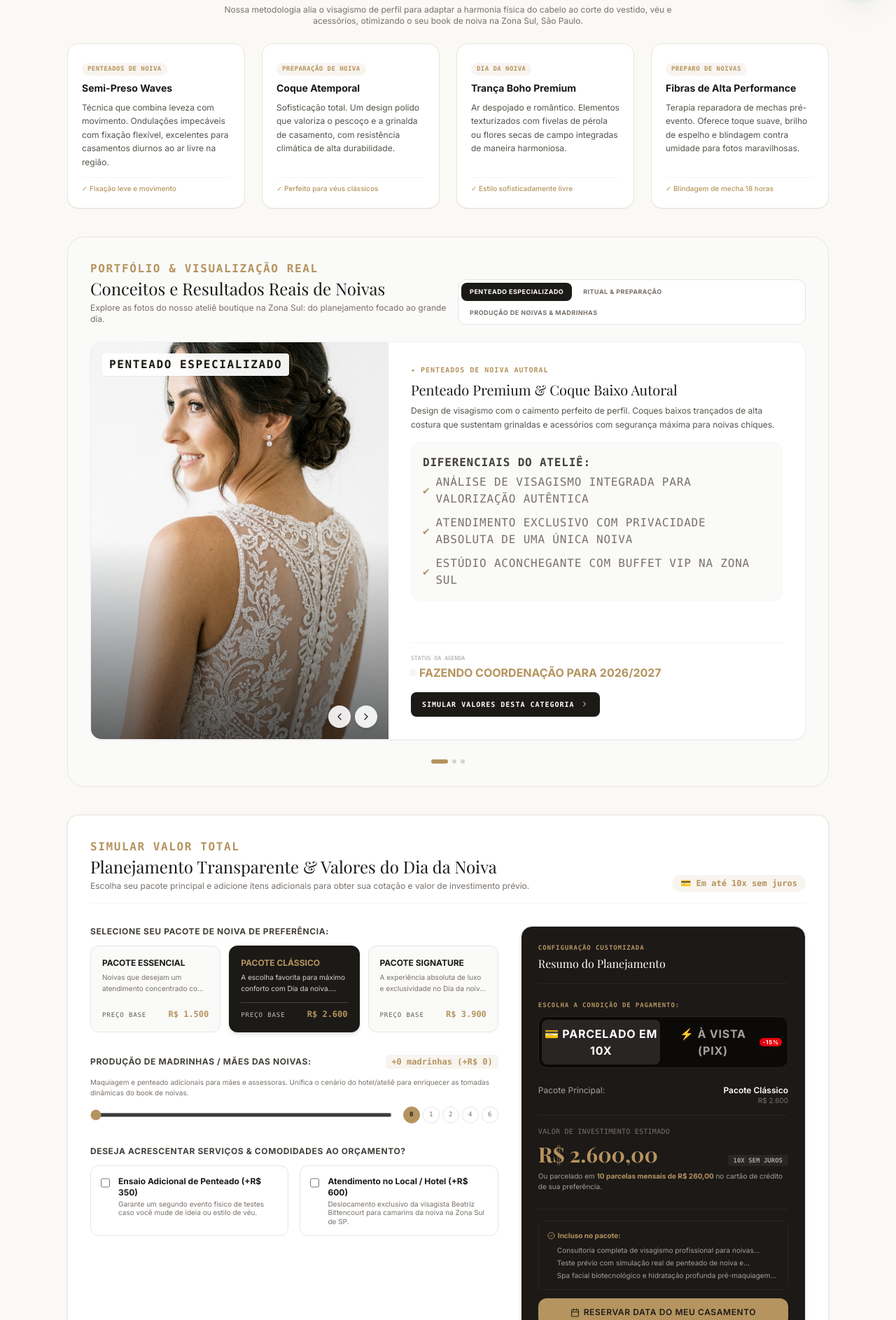
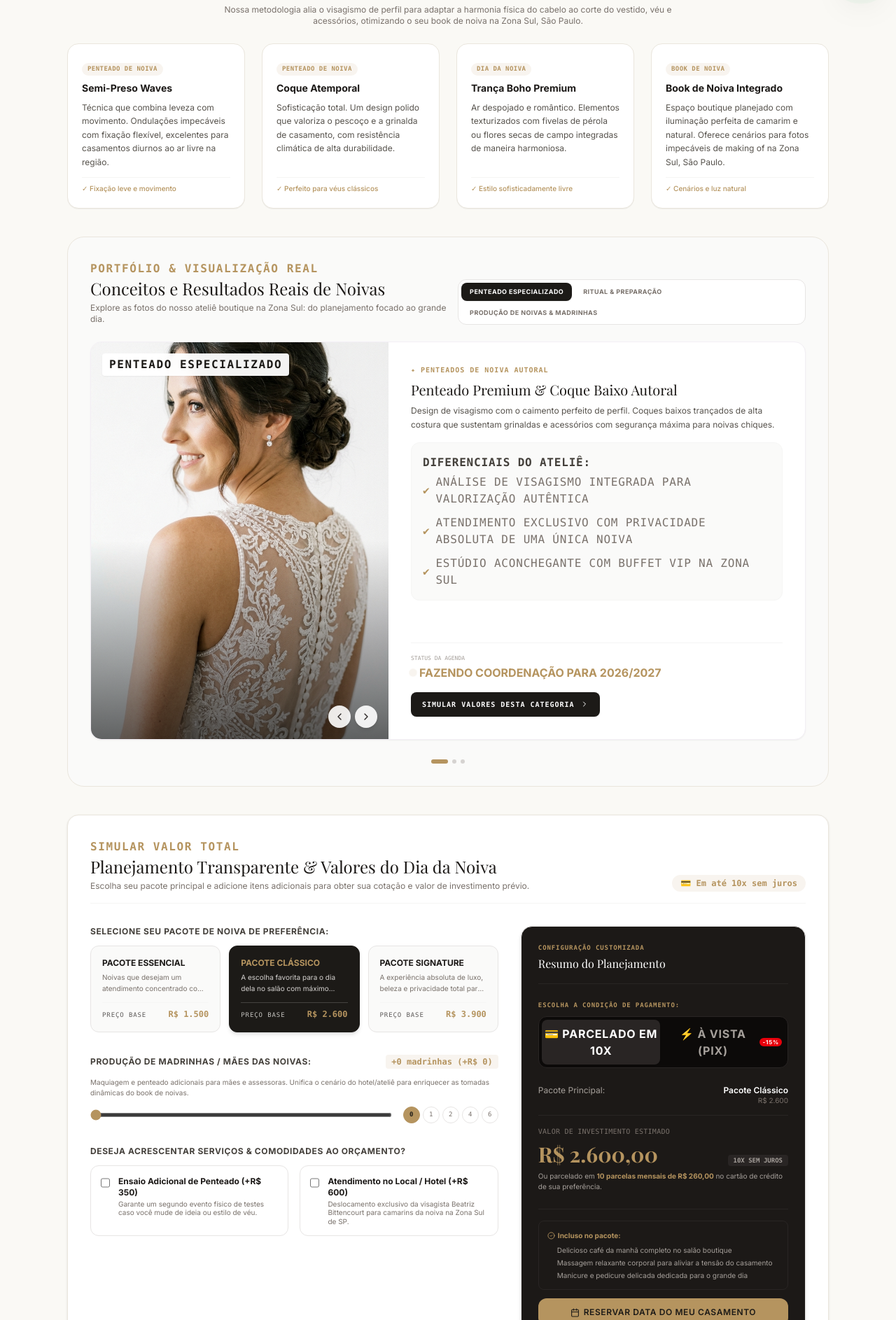
Before and after one commit to Blockchainauto4/Beatriz-Bittencourt-, a React (Vite) app: page / in a window 1280 px wide. Shown: the part 794-2680 px from the top of the page at 70% size. Built offline with nearby package versions, Linux system fonts and the light colour scheme; a web font is replaced by a local one.

Commit message:
refactor: standardize wedding service terminology
Normalize keywords and service descriptions to improve consistency across the bridal packages and portfolio sections.

```diff
--- a/src/App.tsx
+++ b/src/App.tsx
@@ -519,27 +519,27 @@ export default function App() {
                   {[
                     {
                       title: "Semi-Preso Waves",
-                      keyword: "Penteados de Noiva",
+                      keyword: "Penteado de noiva",
                       desc: "Técnica que combina leveza com movimento. Ondulações impecáveis com fixação flexível, excelentes para casamentos diurnos ao ar livre na região.",
                       feature: "Fixação leve e movimento"
                     },
                     {
                       title: "Coque Atemporal",
-                      keyword: "Preparação de Noiva",
+                      keyword: "Penteado de noiva",
                       desc: "Sofisticação total. Um design polido que valoriza o pescoço e a grinalda de casamento, com resistência climática de alta durabilidade.",
                       feature: "Perfeito para véus clássicos"
                     },
                     {
                       title: "Trança Boho Premium",
-                      keyword: "Dia da Noiva",
+                      keyword: "Dia da noiva",
                       desc: "Ar despojado e romântico. Elementos texturizados com fivelas de pérola ou flores secas de campo integradas de maneira harmoniosa.",
                       feature: "Estilo sofisticadamente livre"
                     },
                     {
-                      title: "Fibras de Alta Performance",
-                      keyword: "Preparo de Noivas",
-                      desc: "Terapia reparadora de mechas pré-evento. Oferece toque suave, brilho de espelho e blindagem contra umidade para fotos maravilhosas.",
-                      feature: "Blindagem de mecha 18 horas"
+                      title: "Book de Noiva Integrado",
+                      keyword: "Book de noiva",
+                      desc: "Espaço boutique planejado com iluminação perfeita de camarim e natural. Oferece cenários para fotos impecáveis de making of na Zona Sul, São Paulo.",
+                      feature: "Cenários e luz natural"
                     }
                   ].map((style, i) => (
                     <div key={i} className="bg-white border border-[#EAE6DD] rounded-2xl p-5 space-y-3 flex flex-col justify-between hover:border-[#B5945F]/40 transition-colors shadow-2xs">
@@ -1181,7 +1181,7 @@ export default function App() {
                         <span className="text-[#B5945F] font-serif text-sm">📍</span>
                         <div>
                           <strong className="text-stone-900 block">Endereço Real & Fácil</strong>
-                          Rua Dep. João Sussumu Hirata (região de Jd. Marajoara, Vila Sofia e Chácara Flora). Estacionamento privativo para noivas.
+                          Rua Dr. Ferreira Lopes, 703 (região de Jd. Marajoara, Vila Sofia e Chácara Flora). Estacionamento privativo para noivas.
                         </div>
                       </div>
                       <div className="flex items-start gap-2 text-2xs text-stone-600">
--- a/src/data.ts
+++ b/src/data.ts
@@ -238,69 +238,71 @@ export const BRIDAL_PACKAGES: BridalPackage[] = [
     priceString: "R$ 1.500",
     idealFor: "Noivas que desejam um atendimento concentrado com maquiagem HD e penteado de noiva de alta fixação.",
     included: [
-      "Teste prévio completo de penteado de noiva",
-      "Penteado de noiva profissional no Grande Dia de seu Dia da noiva",
-      "Maquiagem HD com cílios de alta qualidade e pele blindada resistente a lágrimas",
+      "Teste prévio de penteado de noiva e makeup",
+      "Penteado de noiva e maquiagem profissional no salão no Grande Dia da noiva",
+      "Hidratação capilar essencial e preparação de noiva para o penteado autoral",
       "Consultoria de visagismo express para harmonização de véu, acessórios e decote na Zona Sul, São Paulo"
     ],
-    features: ["Penteado de noiva", "Preparação de Noiva", "Dia da noiva Slim"]
+    features: ["Penteado de noiva", "Makeup", "Dia da noiva Slim"]
   },
   {
     id: "noiva-classico",
     name: "Pacote Clássico: Dia da noiva Premium & Penteado de noiva na Zona Sul, São Paulo",
     price: 2600,
     priceString: "R$ 2.600",
-    idealFor: "A escolha favorita para máximo conforto com Dia da noiva. Inclui assessoria de visagismo e penteado de noiva.",
+    idealFor: "A escolha favorita para o dia dela no salão com máximo conforto, relaxamento e bem-estar completo.",
     included: [
-      "Consultoria completa de visagismo profissional para noivas (análise de linhas e arquétipo facial)",
-      "Teste prévio com simulação real de penteado de noiva e maquiagem de alta definição",
-      "Spa facial biotecnológico e hidratação profunda pré-maquiagem no seu Dia da noiva",
-      "Penteado de noiva sofisticado personalizado + Maquiagem blindada ultra resistente",
-      "Uso de camarim e espaço privativo boutique no ateliê para o Dia da noiva (com buffet gourmet na Zona Sul, São Paulo)",
-      "Assessoria e suporte especializado para vestimenta, colocação de véu e grinalda"
+      "Delicioso café da manhã completo no salão boutique",
+      "Massagem relaxante corporal para aliviar a tensão do casamento",
+      "Manicure e pedicure delicada dedicada para o grande dia",
+      "Hidratação capilar profunda e preparação completa do penteado de noiva",
+      "Penteado de noiva sofisticado personalizado + Maquiagem (makeup) blindada",
+      "Pausa estruturada para sessões de fotos e filmagens (por conta da noiva/seus fotógrafos)",
+      "Uso de camarim e espaço privativo boutique no ateliê na Zona Sul, São Paulo"
     ],
-    features: ["Penteado de noiva", "Dia da noiva", "Preparo de Noiva", "Visagismo"]
+    features: ["Penteado de noiva", "Makeup", "Dia da noiva", "Boutique no Salão"]
   },
   {
     id: "noiva-signature",
     name: "Pacote Signature: Dia da noiva & Book de noiva de Luxo na Zona Sul, São Paulo",
     price: 3900,
     priceString: "R$ 3.900",
-    idealFor: "A experiência absoluta de luxo e exclusividade no Dia da noiva. Perfeito para noivas que desejam registrar fotos refinadas no Book de noiva.",
+    idealFor: "A experiência absoluta de luxo, beleza e privacidade total para o dia dela no salão e book de fotos.",
     included: [
-      "Todos os serviços do pacote clássico com privacidade total do ateliê na Zona Sul, São Paulo",
-      "Coordenação de camarim e facilitação de cenários para fotógrafos e vídeo para o Book de noiva",
+      "Todos os serviços do pacote clássico (Café da manhã, Massagem, Depilação, Manicure & Pedicure)",
+      "Tratamento capilar intensivo, hidratação capilar e preparação exclusiva do penteado",
+      "Espaço boutique reservado com suporte a pausas planejadas para fotos e filmagens (por conta da noiva/seus fotógrafos)",
       "Acompanhamento personalizado da visagista Beatriz Bittencourt até a cerimônia (retoque final no altar)",
       "Acesso ao lounge VIP reservado do ateliê para mãe da noiva ou até 2 madrinhas na Zona Sul, São Paulo",
       "Design de sobrancelha e análise de colorimetria express na semana do casamento"
     ],
-    features: ["Book de noiva", "Penteado de noiva", "Dia da noiva", "Zona Sul, São Paulo"]
+    features: ["Book de noiva", "Fazer Fotos & Filmes", "Dia da noiva", "Zona Sul, São Paulo"]
   }
 ];
 
 export const BRIDAL_FAQS = [
   {
     question: "Qual o valor médio e estimativa de custos para o Dia da noiva na Zona Sul, São Paulo?",
-    answer: "O valor de investimento estimado para o Dia da noiva no nosso ateliê boutique na Zona Sul, São Paulo varia de R$ 1.500 no Pacote Essencial (focalizado em preparação de fibra e penteado de noiva) até R$ 3.900 no Pacote Signature (experiência VIP de luxo integrada, camarim exclusivo para Book de noiva e acompanhamento ao altar). Um pacote muito procurado é o Pacote Clássico por R$ 2.600, que já contempla visagismo completo, spa facial, buffet gourmet e camarim privativo no Jardim Marajoara. Valores adicionais consistem em produção de Madrinhas ou Mães por R$ 300 cada, ensaio extra por R$ 350, e deslocamento para hotéis boutique ou domicílios na Zona Sul, São Paulo por R$ 600. Oferecemos parcelamento facilitado em até 10x sem juros no cartão de crédito."
+    answer: "O valor de investimento estimado para o Dia da noiva no nosso ateliê boutique na Zona Sul, São Paulo varia de R$ 1.500 no Pacote Essencial até R$ 3.900 no Pacote Signature. O Pacote Clássico, por R$ 2.600, é a escolha favorita e oferece uma experiência completa: delicioso café da manhã no salão, massagem relaxante corporal, manicure e pedicure, hidratação capilar profissional, preparação cuidadosa do penteado de noiva, penteado autoral com makeup blindada e uma pausa especial para fotos e filmagens por conta da noiva. Valores adicionais consistem em produção de Madrinhas/Mães por R$ 300 cada e ensaio prévio extra por R$ 350."
   },
   {
     question: "Como funciona a etapa de Preparação de Noiva e cuidados com o penteado de noiva?",
-    answer: "A etapa de preparação de noiva no Ateliê Beatriz Bittencourt envolve um ritual biotecnológico especializado na semana e no Dia da noiva. Realizamos infusão de nutrientes para aumentar o brilho das mechas, escova de alinhamento térmico (sem formol) para garantir caimento impecável ao penteado de noiva, e hidratação facial pré-maquiagem para que a pele blindada resista a lágrimas e suor por mais de 18 horas de festa. Toda essa preparação assegura que você esteja relaxada e radiante para as fotos do seu Book de noiva."
+    answer: "O Dia da noiva no nosso salão é planejado milimetricamente para ser relaxante e inabalável. Toda a preparação inclui hidratação capilar de alta performance para a fibra capilar, preparação cuidadosa do penteado autoral, além de spa facial e depilação. Tudo isso cria a base perfeita para o penteado de noiva e a maquiagem (makeup) dos seus sonhos, garantindo durabilidade extrema e visual impecável frente a luzes e câmeras."
   },
   {
     question: "Como é a escolha de cada Penteado de noiva em sintonia com o vestido?",
-    answer: "Através da nossa consultoria de visagismo profissional para noivas na Zona Sul, São Paulo, analisamos o formato do seu rosto, decote do vestido de casamento, caimento do véu e design da grinalda para recomendar a melhor harmonia física. Realizamos o Teste Prévio Completo de 30 a 60 dias antes da cerimônia, onde montamos e validamos fisicamente o penteado de noiva escolhido (seja o Coque Atemporal, Semi-Preso Texturizado ou Trança Boho Premium), garantindo total tranquilidade e satisfação absoluta para o seu Dia da noiva."
+    answer: "Através da nossa consultoria de visagismo profissional para noivas na Zona Sul, São Paulo, analisamos o formato do seu rosto, decote do vestido, véu e acessórios para recomendar a melhor harmonia física. Realizamos o Teste Prévio Completo de 30 a 60 dias antes da cerimônia, onde montamos e validamos fisicamente o penteado de noiva escolhido (seja o Coque Atemporal, Semi-Preso Waves ou Trança Boho Premium), garantindo total tranquilidade para o seu Dia da noiva."
   },
   {
     question: "O Ateliê boutique oferece suporte de camarim para o Book de noiva (Making Of) na Zona Sul, São Paulo?",
-    answer: "Sim! Pensado exclusivamente para o seu Book de noiva e ensaio fotográfico de luxo, nosso espaço boutique localizado na região da Chácara Flora e Vila Sofia possui iluminação de estúdio natural e de camarim profissional neutra, buffet gourmet com espumante de cortesia para a noiva, e cenários chiques para capturar cada momento espontâneo com os fotógrafos e cinegrafistas. O uso privativo do camarim boutique para o Dia da noiva está incluso sem taxas adicionais de locação nos pacotes Clássico e Signature."
+    answer: "Com certeza! Nosso espaço boutique na Zona Sul, São Paulo conta com camarim profissional iluminado de forma natural e neutra. Oferecemos um buffet gourmet (com café da manhã/coquetel) e estruturamos uma pausa especial planejada para fotos e filmagens por conta da noiva (equipes de fotografia do seu book de noiva), permitindo capturar os melhores momentos do making of com total privacidade."
   },
   {
-    question: "Quais são as localizadas atendidas na Zona Sul, São Paulo para o Dia da noiva?",
-    answer: "Somos um ateliê boutique altamente avaliado com 5.0 estrelas no Google Maps e Google Meu Negócio. Atendemos presencialmente em nosso espaço com hora marcada, localizado na Zona Sul, São Paulo (próximo à Chácara Flora, Jardim Marajoara, Vila Sofia, Brooklin e Santo Amaro, fácil acesso pela Av. Washington Luís). Para noivas que desejam atendimento personalizado on-location em domicílio ou hotéis boutique selecionados da Zona Sul, São Paulo, oferecemos suporte VIP completo de deslocamento de equipe para penteado de noiva e produção completa."
+    question: "Quais são as localizações atendidas na Zona Sul, São Paulo para o Dia da noiva?",
+    answer: "Somos um ateliê boutique premium localizado na Rua Dr. Ferreira Lopes, 703, region da Chácara Flora, Jardim Marajoara, Vila Sofia, Brooklin e Santo Amaro (Zona Sul, São Paulo). Atendemos noivas e acompanhantes sob agendamento exclusivo com estacionamento privativo de cortesia. Caso prefira atendimento on-location em domicílios ou hotéis boutique selecionados da Zona Sul, também oferecemos suporte de deslocamento da equipe."
   },
   {
     question: "Como posso tirar dúvidas personalizadas e fazer o agendamento do meu Dia da noiva?",
-    answer: "Para agendar uma pré-avaliação ou sanar quaisquer dúvidas específicas sobre os pacotes, prazos para o seu Book de noiva e cronograma para as suas madrinhas, você pode clicar em qualquer botão de Call to Action nesta página para simular o orçamento do seu Dia da noiva e falar instantaneamente com a visagista Beatriz Bittencourt via WhatsApp comercial. Recomendamos o agendamento prévio com 6 a 12 meses de antecedência na Zona Sul, São Paulo, pois trabalhamos com atendimento totalmente exclusivo de uma única noiva por período para garantir privacidade absoluta."
+    answer: "Para agendar uma pré-avaliação ou sanar dúvidas sobre os serviços inclusos (como café da manhã, massagem, manicure, pedicure, hidratação capilar, maquiagem e penteado), você pode clicar em qualquer botão de Call to Action nesta página para simular o orçamento do seu Dia da noiva e falar instantaneamente com a visagista Beatriz Bittencourt via WhatsApp comercial. Recomendamos o agendamento prévio com 6 a 12 meses de antecedência."
   }
 ];
```
